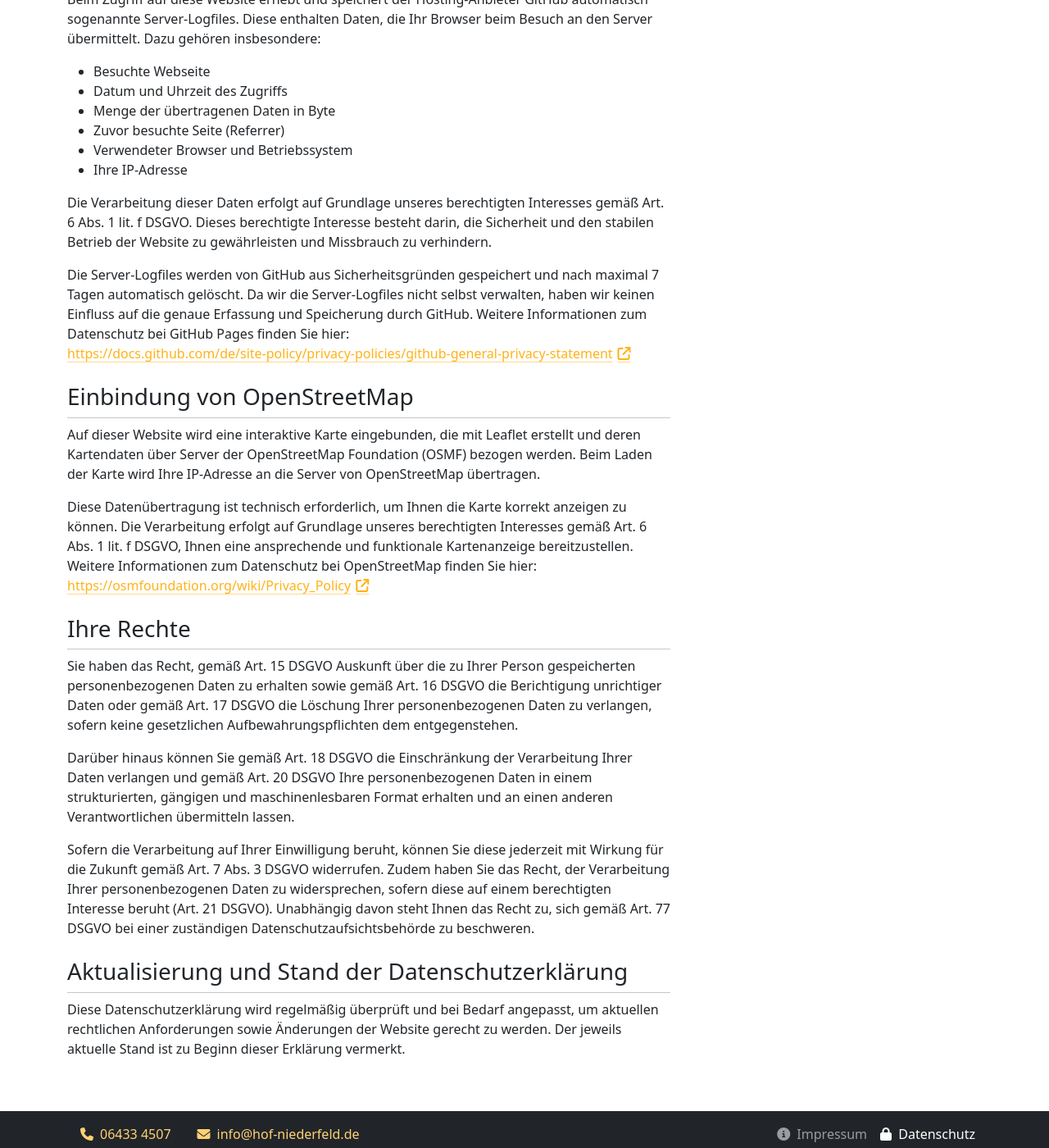
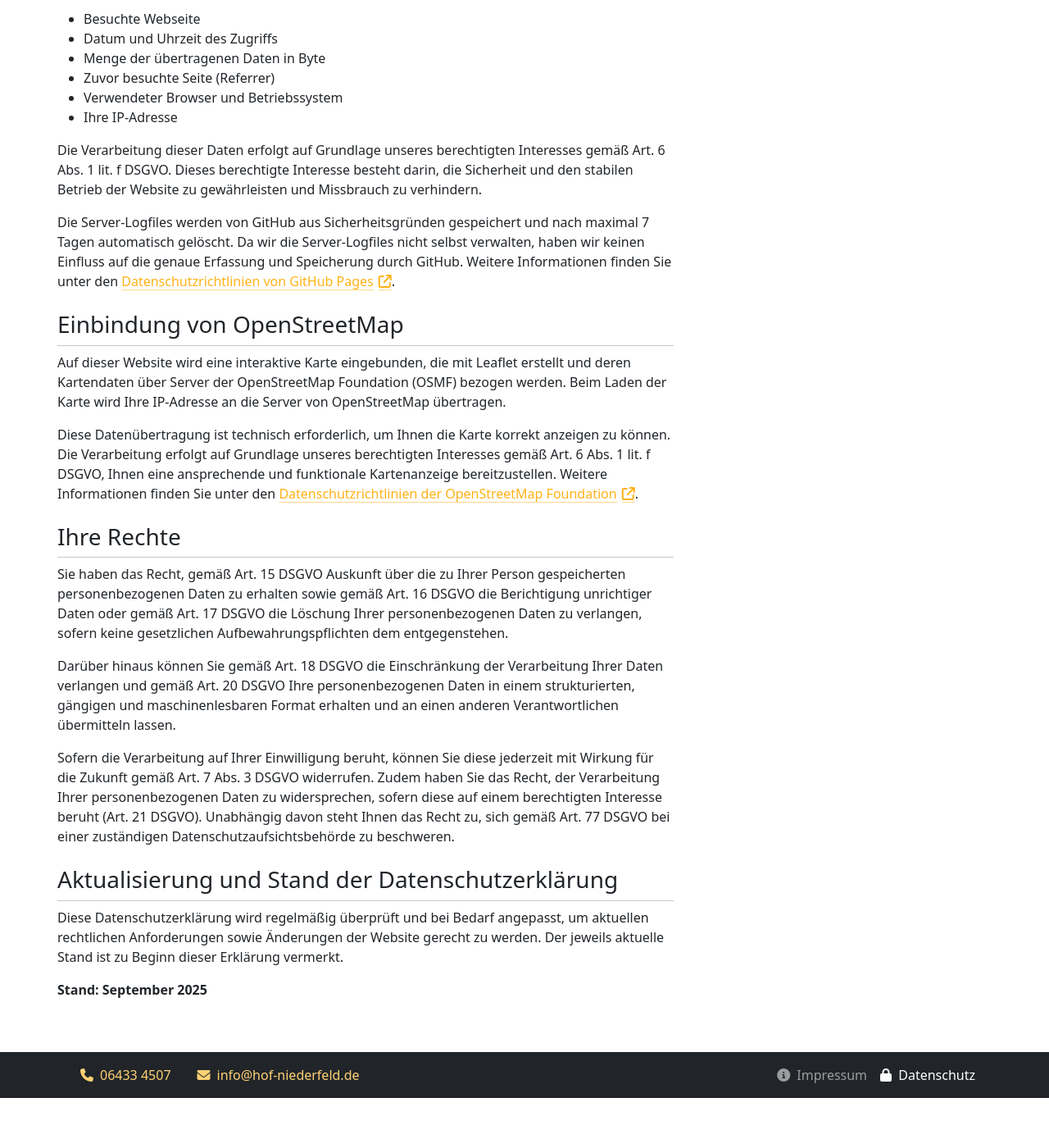
Before and after one commit to hof-niederfeld/hof-niederfeld.github.io, a Jekyll site: the page built from pages/datenschutz.html, in a window 1280 px wide and 1400 px high, scrolled down 1854 px. Shown: the whole window at 82% size. Built offline with Jekyll 4.4.1, drawn with Linux system fonts in a browser that asks for light colours; after the commit the page ends 3193 px from its top, so only the background shows below that.

Commit message:
update datenschutz

```diff
--- a/_layouts/default.html
+++ b/_layouts/default.html
@@ -4,7 +4,7 @@
 <head>
 
     <title>
-        {% if page.title and page.title != "" %}{{ page.title }} | {% endif %}{{ site.title }}
+        {% if page.title and page.title != "" %}{{ page.title }} &ndash; {% endif %}{{ site.title }}
     </title>
 
     <!-- Meta Tags -->
--- a/pages/datenschutz.html
+++ b/pages/datenschutz.html
@@ -4,7 +4,7 @@ title: Datenschutz
 permalink: /datenschutz/
 ---
 
-<div class="container py-5">
+<div class="container p-3 py-sm-5 px-sm-0">
     <div class="row">
         <div class="col">
             <h1 class="h2">Datenschutzerklärung</h1>
@@ -91,14 +90,12 @@ permalink: /datenschutz/
                 Website zu gewährleisten und Missbrauch zu verhindern.</p>
             <p>Die Server-Logfiles werden von GitHub aus Sicherheitsgründen gespeichert und nach maximal 7 Tagen
                 automatisch gelöscht. Da wir die Server-Logfiles nicht selbst verwalten, haben wir keinen Einfluss auf
-                die genaue Erfassung und Speicherung durch GitHub. Weitere Informationen zum Datenschutz bei GitHub
-                Pages finden Sie hier:
-                <a class="icon-link"
-                    href="https://docs.github.com/de/site-policy/privacy-policies/github-general-privacy-statement"
-                    target="_blank">
-                    https://docs.github.com/de/site-policy/privacy-policies/github-general-privacy-statement
+                die genaue Erfassung und Speicherung durch GitHub. Weitere Informationen finden Sie unter den
+                <a class="icon-link" target="_blank"
+                    href="https://docs.github.com/de/site-policy/privacy-policies/github-general-privacy-statement">
+                    Datenschutzrichtlinien von GitHub Pages
                     <i class="fa-solid fa-arrow-up-right-from-square"></i>
-                </a>
+                </a>.
             </p>
 
             <h2 id="open-street-map">Einbindung von OpenStreetMap</h2>
@@ -107,12 +104,12 @@ permalink: /datenschutz/
                 Ihre IP-Adresse an die Server von OpenStreetMap übertragen.</p>
             <p>Diese Datenübertragung ist technisch erforderlich, um Ihnen die Karte korrekt anzeigen zu können. Die
                 Verarbeitung erfolgt auf Grundlage unseres berechtigten Interesses gemäß Art. 6 Abs. 1 lit. f DSGVO,
-                Ihnen eine ansprechende und funktionale Kartenanzeige bereitzustellen. Weitere Informationen zum
-                Datenschutz bei OpenStreetMap finden Sie hier:
+                Ihnen eine ansprechende und funktionale Kartenanzeige bereitzustellen. Weitere Informationen finden Sie
+                unter den
                 <a class="icon-link" href="https://osmfoundation.org/wiki/Privacy_Policy" target="_blank">
-                    https://osmfoundation.org/wiki/Privacy_Policy
+                    Datenschutzrichtlinien der OpenStreetMap Foundation
                     <i class="fa-solid fa-arrow-up-right-from-square"></i>
-                </a>
+                </a>.
             </p>
 
             <h2 id="ihre-rechte">Ihre Rechte</h2>
@@ -133,6 +130,7 @@ permalink: /datenschutz/
             <p>Diese Datenschutzerklärung wird regelmäßig überprüft und bei Bedarf angepasst, um aktuellen rechtlichen
                 Anforderungen sowie Änderungen der Website gerecht zu werden. Der jeweils aktuelle Stand ist zu Beginn
                 dieser Erklärung vermerkt.</p>
+            <p><b>Stand: September 2025</b></p>
         </div>
     </div>
 </div>
--- a/pages/impressum.html
+++ b/pages/impressum.html
@@ -4,7 +4,7 @@ title: Impressum
 permalink: /impressum/
 ---
 
-<div class="container py-5">
+<div class="container p-3 py-sm-5 px-sm-0">
     <div class="row">
         <div class="col">
             <h1 class="h2">Impressum</h1>
```
Also changed, not shown: other parts of pages/datenschutz.html (+0 -1 lines).
